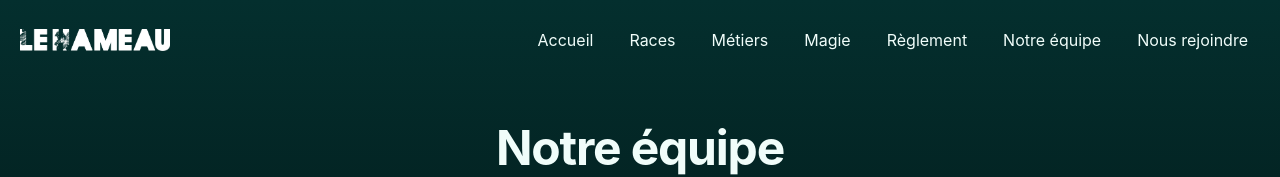
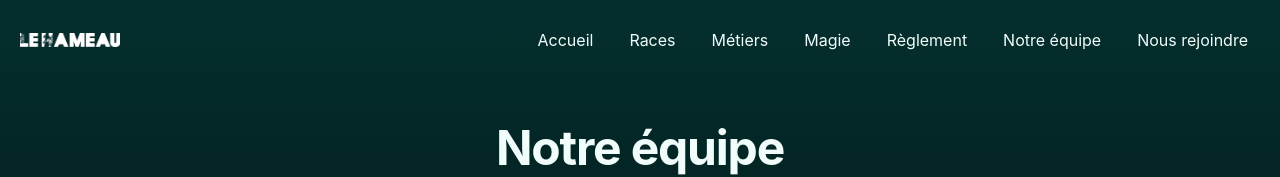
Before and after one commit to S4ji/hameau, a Nuxt app: page /equipe in a window 1280 px wide. Shown: the top 177 px of the page. Built offline with nearby package versions, Linux system fonts and the light colour scheme.

Commit message:
fix:logos size

```diff
--- a/components/landing/Navbar.vue
+++ b/components/landing/Navbar.vue
@@ -42,7 +42,7 @@ const open = ref(false)
         >
             <div class="flex w-full lg:w-auto items-center justify-between">
                 <a href="/" class="text-lg"
-                    ><img :src="logo" alt="" width="150" height="150"
+                    ><img :src="logo" alt="" width="100" height="120"
                 /></a>
                 <div class="block lg:hidden">
                     <button @click="open = !open" class="text-gray-800">
```
